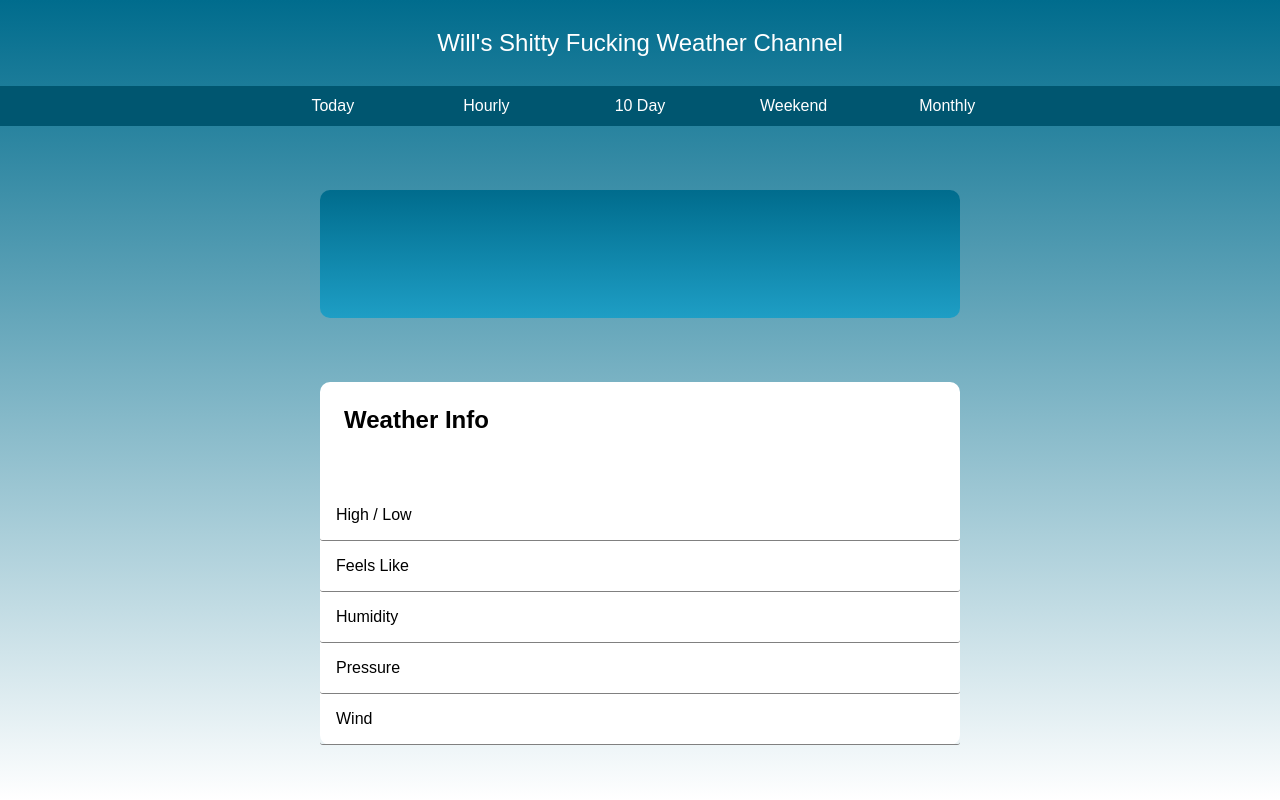
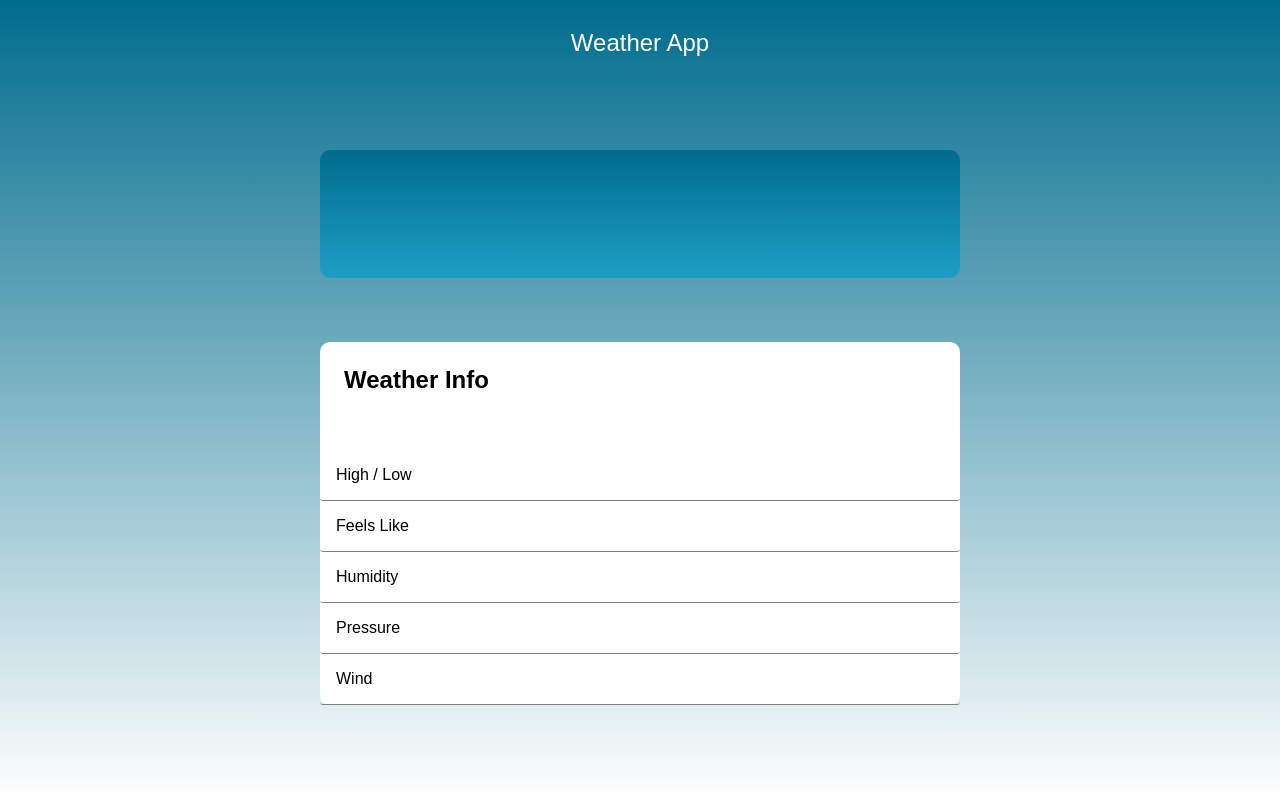
Before and after one commit to willtrotman/weatherapp, a website built with Parcel: page src/index.html in a window 1280 px wide. Built offline with nearby package versions, Linux system fonts and the light colour scheme; no server answers.

Commit message:
Removed nav

```diff
--- a/src/index.html
+++ b/src/index.html
@@ -10,9 +10,9 @@
   <body>
     <div class="header">
       <div class="top">
-        <h1 id="title">Will's Shitty Fucking Weather Channel</h1>
+        <h1 id="title">Weather App</h1>
       </div>
-      <div class="nav-container">
+      <!-- <div class="nav-container">
         <ul class="tab-list">
           <a href="#" class="tab">Today</a>
           <a href="#" class="tab">Hourly</a>
@@ -20,7 +20,7 @@
           <a href="#" class="tab">Weekend</a>
           <a href="#" class="tab">Monthly</a>
         </ul>
-      </div>
+      </div> -->
     </div>
 
     <div class="container">
```
